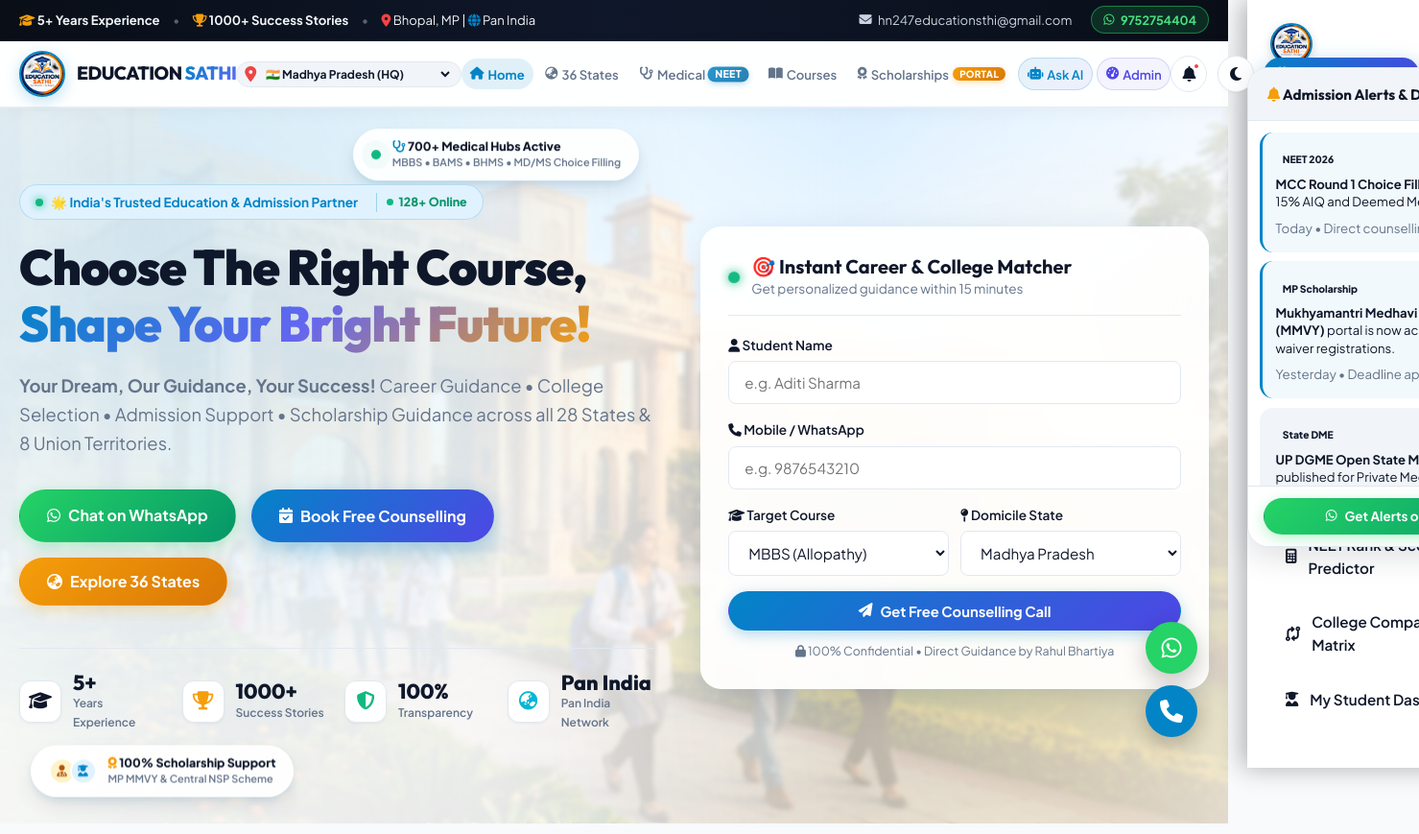
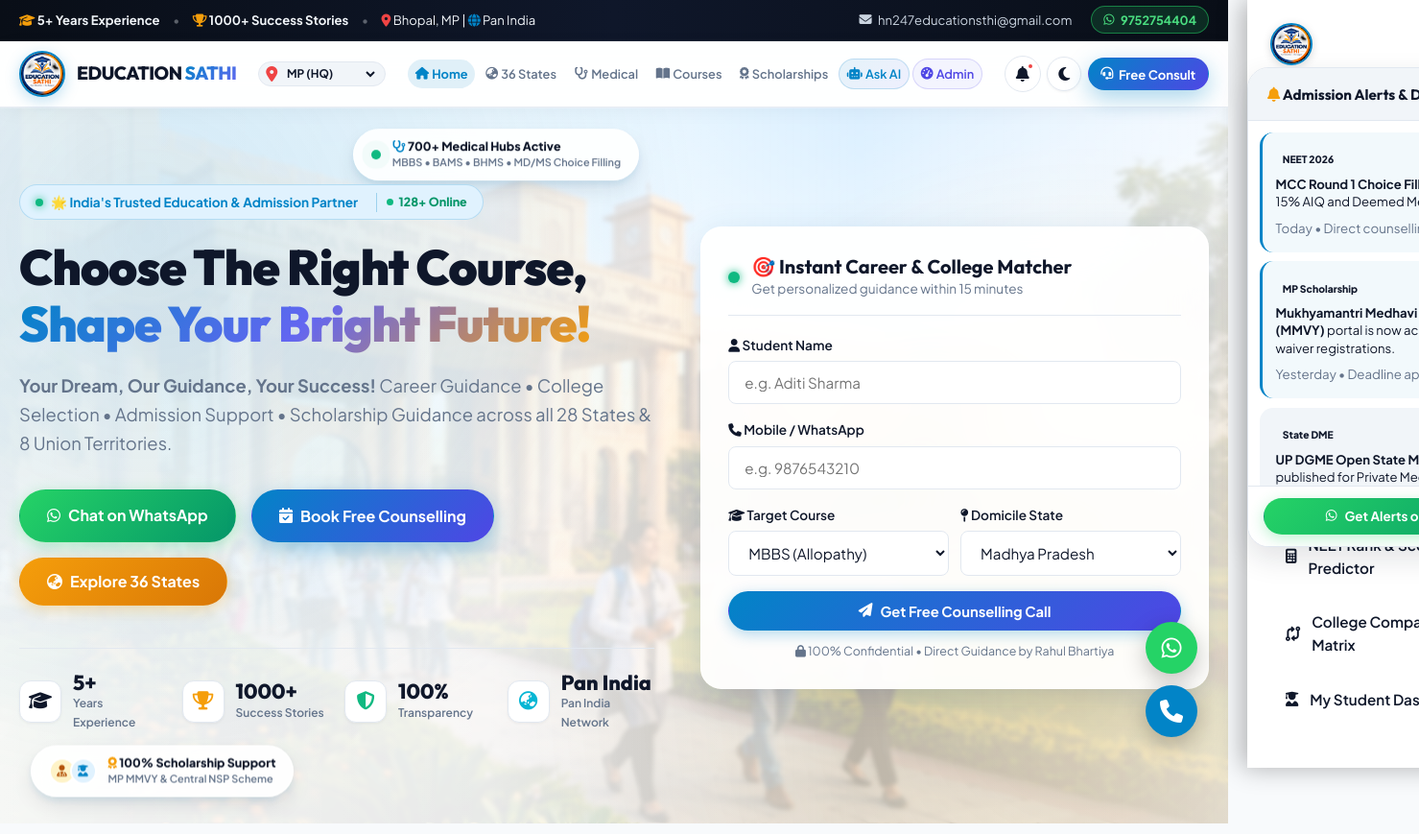
Before and after one commit to vs8528071061-del/education-sathi, a plain HTML site: page index.html in a window 1280 px wide. Shown: the top 869 px of the page at 96% size, 1479 px wide, since content can reach past the window. Drawn offline with Linux system fonts and the light colour scheme.

Commit message:
fix(navbar): eliminate right-edge overflow and ensure 100% visibility across all screens

```diff
--- a/css/style.css
+++ b/css/style.css
@@ -489,17 +489,17 @@
 }
 
 .brand-tagline {
-  font-size: 0.72rem;
+  font-size: 0.68rem;
   color: var(--text-muted);
   font-weight: 600;
-  letter-spacing: 0.3px;
-}
-
-/* Nav links - single line clean flex */
+  letter-spacing: 0.2px;
+}
+
+/* Nav links - single line ultra-clean flex */
 .nav-links {
   display: flex;
   align-items: center;
-  gap: 0.25rem;
+  gap: 0.2rem;
   flex-wrap: nowrap;
   list-style: none;
   margin: 0;
@@ -507,14 +507,14 @@
 }
 
 .nav-item {
-  padding: 0.45rem 0.75rem;
-  font-size: 0.88rem;
+  padding: 0.35rem 0.52rem;
+  font-size: 0.82rem;
   font-weight: 600;
   color: var(--text-muted);
   border-radius: var(--radius-full);
   display: inline-flex;
   align-items: center;
-  gap: 0.4rem;
+  gap: 0.28rem;
   white-space: nowrap;
   transition: all 0.2s cubic-bezier(0.16, 1, 0.3, 1);
   position: relative;
@@ -555,37 +555,6 @@
 .special-badge-link {
   display: inline-flex;
   align-items: center;
-}
-
-.nav-pill {
-  font-size: 0.62rem;
-  padding: 0.12rem 0.45rem;
-  border-radius: var(--radius-full);
-  background: var(--primary);
-  color: #ffffff;
-  font-weight: 800;
-  display: inline-flex;
-  align-items: center;
-  line-height: 1.1;
-  letter-spacing: 0.3px;
-  text-transform: uppercase;
-  vertical-align: middle;
-}
-
-.nav-pill.gold {
-  background: linear-gradient(135deg, #f59e0b 0%, #d97706 100%);
-  box-shadow: 0 2px 6px rgba(245, 158, 11, 0.3);
-}
-
-.nav-pill.pulse {
-  background: linear-gradient(135deg, #0284c7 0%, #0369a1 100%);
-  animation: pulse-glow 2s infinite;
-  box-shadow: 0 2px 6px rgba(2, 132, 199, 0.3);
-}
-
-@keyframes pulse-glow {
-  0%, 100% { transform: scale(1); opacity: 1; }
-  50% { transform: scale(1.08); opacity: 0.85; }
 }
 
 .badge-count {
@@ -601,13 +570,13 @@
 .nav-actions {
   display: flex;
   align-items: center;
-  gap: 0.65rem;
+  gap: 0.4rem;
   flex-shrink: 0;
 }
 
 .theme-toggle-btn {
-  width: 38px;
-  height: 38px;
+  width: 36px;
+  height: 36px;
   border-radius: 50%;
   border: 1px solid var(--border-color);
   background: var(--bg-card);
@@ -618,6 +587,7 @@
   cursor: pointer;
   transition: var(--transition);
   box-shadow: var(--shadow-sm);
+  flex-shrink: 0;
 }
 
 .theme-toggle-btn:hover {
@@ -628,18 +598,27 @@
 
 .btn-counsel {
   white-space: nowrap;
+  padding: 0.38rem 0.8rem;
+  font-size: 0.8rem;
+  font-weight: 700;
+  border-radius: var(--radius-full);
+  display: inline-flex;
+  align-items: center;
+  gap: 0.35rem;
+  flex-shrink: 0;
 }
 
 .mobile-menu-toggle {
   display: none;
   background: none;
   border: 1px solid var(--border-color);
-  width: 40px;
-  height: 40px;
+  width: 38px;
+  height: 38px;
   border-radius: 10px;
-  font-size: 1.25rem;
+  font-size: 1.2rem;
   color: var(--text-main);
   cursor: pointer;
+  flex-shrink: 0;
 }
 
 /* Intermediate Screen Adaptations */
@@ -3687,23 +3666,43 @@
     display: none;
   }
   .nav-item {
-    padding: 0.35rem 0.55rem;
-    font-size: 0.82rem;
-    gap: 0.25rem;
+    padding: 0.32rem 0.48rem;
+    font-size: 0.8rem;
+    gap: 0.2rem;
   }
   .nav-location-picker {
-    padding: 0.25rem 0.5rem;
+    padding: 0.2rem 0.45rem;
   }
   .nav-location-picker select {
-    font-size: 0.75rem;
+    font-size: 0.74rem;
   }
   .portal-grid {
     grid-template-columns: repeat(2, 1fr);
   }
 }
 
-/* Tablets & Small Laptops (769px to 1024px) */
-@media (max-width: 1024px) {
+@media (max-width: 1200px) {
+  .d-none-md {
+    display: none !important;
+  }
+  .nav-item {
+    padding: 0.3rem 0.42rem;
+    font-size: 0.78rem;
+  }
+  .btn-counsel {
+    padding: 0.35rem 0.65rem;
+    font-size: 0.76rem;
+  }
+}
+
+/* Tablets & Small Laptops (Switch to Mobile Drawer Navigation at ≤ 1100px) */
+@media (max-width: 1100px) {
+  .nav-links, .nav-location-picker {
+    display: none;
+  }
+  .mobile-menu-toggle {
+    display: block;
+  }
   .container {
     padding-left: 1.5rem;
     padding-right: 1.5rem;
@@ -3774,11 +3773,8 @@
     padding-top: 3.5rem;
     padding-bottom: 3.5rem;
   }
-  .nav-links, .btn-counsel, .nav-location-picker {
+  .btn-counsel {
     display: none;
-  }
-  .mobile-menu-toggle {
-    display: block;
   }
   .mobile-bottom-nav {
     display: flex;
--- a/index.html
+++ b/index.html
@@ -62,17 +62,16 @@
       </a>
 
       <!-- Quick Location Selector Dropdown -->
-      <div class="nav-location-picker d-none-sm">
+      <div class="nav-location-picker d-none-md">
         <i class="fa-solid fa-location-dot text-danger"></i>
         <select id="headerLocationSelect" onchange="handleLocationChange(this.value)">
-          <option value="all">📍 Pan India (All 36 States/UTs)</option>
-          <option value="madhya-pradesh" selected>🇮🇳 Madhya Pradesh (HQ)</option>
-          <option value="uttar-pradesh">🇮🇳 Uttar Pradesh</option>
-          <option value="maharashtra">🇮🇳 Maharashtra</option>
-          <option value="karnataka">🇮🇳 Karnataka</option>
-          <option value="rajasthan">🇮🇳 Rajasthan</option>
-          <option value="delhi">🇮🇳 Delhi NCR</option>
-          <option value="tamil-nadu">🇮🇳 Tamil Nadu</option>
+          <option value="madhya-pradesh" selected>MP (HQ)</option>
+          <option value="all">Pan India</option>
+          <option value="uttar-pradesh">Uttar Pradesh</option>
+          <option value="maharashtra">Maharashtra</option>
+          <option value="karnataka">Karnataka</option>
+          <option value="delhi">Delhi NCR</option>
+          <option value="rajasthan">Rajasthan</option>
         </select>
       </div>
 
@@ -80,9 +79,9 @@
       <ul class="nav-links" id="navLinks">
         <li><a href="#home" class="nav-item active" data-target="home"><i class="fa-solid fa-house"></i> Home</a></li>
         <li><a href="#destinations" class="nav-item" data-target="destinations"><i class="fa-solid fa-earth-asia"></i> 36 States</a></li>
-        <li><a href="#medical-courses" class="nav-item special-badge-link" data-target="medical-courses"><i class="fa-solid fa-stethoscope"></i> Medical <span class="nav-pill pulse">NEET</span></a></li>
+        <li><a href="#medical-courses" class="nav-item" data-target="medical-courses"><i class="fa-solid fa-stethoscope"></i> Medical</a></li>
         <li><a href="#courses" class="nav-item" data-target="courses"><i class="fa-solid fa-book-open"></i> Courses</a></li>
-        <li><a href="#scholarships" class="nav-item special-badge-link" data-target="scholarships"><i class="fa-solid fa-award"></i> Scholarships <span class="nav-pill gold">Portal</span></a></li>
+        <li><a href="#scholarships" class="nav-item" data-target="scholarships"><i class="fa-solid fa-award"></i> Scholarships</a></li>
         <li><a href="#ai-assistant" class="nav-item ai-pill-link" data-target="ai-assistant"><i class="fa-solid fa-robot"></i> Ask AI</a></li>
         <li><a href="#admin" class="nav-item admin-crm-pill" data-target="admin"><i class="fa-solid fa-gauge-high"></i> Admin</a></li>
       </ul>
@@ -97,10 +96,10 @@
           <i class="fa-solid fa-moon"></i>
         </button>
         <button class="btn btn-primary btn-sm btn-counsel shadow-glow" onclick="openCounselModal()">
-          <i class="fa-solid fa-phone-volume"></i> Free Consultation
+          <i class="fa-solid fa-headset"></i> Free Consult
         </button>
         <button class="mobile-menu-toggle" id="mobileMenuToggle" aria-label="Open mobile menu">
-          <i class="fa-solid fa-bars-staggered"></i>
+          <i class="fa-solid fa-bars"></i>
         </button>
       </div>
     </div>
```
